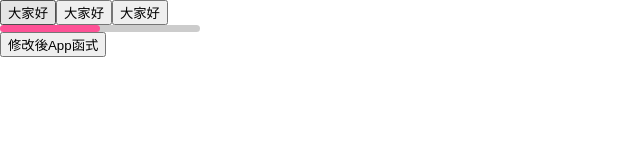
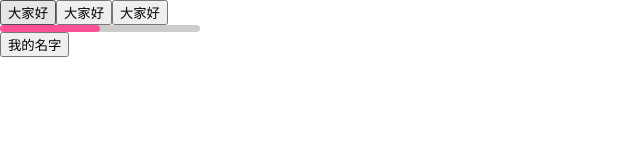
Before and after one commit to TamyTsai/ReactJS-practice, a React (Create React App) app: page / in a window 1280 px wide. Shown: the top 160 px of the page, without its empty margins (0-640 px from the left). Built offline with nearby package versions, Linux system fonts and the light colour scheme.

Commit message:
用props綁定資料

```diff
--- a/src/App.js
+++ b/src/App.js
@@ -1,9 +1,15 @@
 import logo from './logo.svg';
 import './App.css';
 
-function App() {
+function App(props) { // 在函式參數中加入props。給App函式加入props參數來接受props
   return (
-    <button>修改後App函式</button>
+    <button> {props.name} </button> /*修改button標籤中間的內容，注意這裡要使用JSX的{}才能使用js資料*/
+    // React把我們自製的component當中 所有的attribute（屬性） 和 其他用來控制元件的參數(像是button中的文字)整合成一個物件，稱為props
+    // name是自定的屬性名稱
+    // React component設計的方式為，在下列兩個狀況發生時，reactDOM會進入re-render該component的update程序，更新畫面:
+      // 1. props的值改變時
+      // 2. state的值改變時
+    // props是唯讀變數，所以在元件中這樣的寫法是錯誤的: this.props.名稱=值;
   );
   // return (
   //   <div className="App">
--- a/src/index.js
+++ b/src/index.js
@@ -36,7 +36,8 @@ root.render( // 呼叫一個物件「ReactDOM」的render函式
     <Hello/>
     <Hello/>
     <Progress/>
-    <App/>
+    <App name="我的名字"/> {/* 給自製的App元件一個屬性name，用這個name屬性來指定我們按鍵的名稱 */}
+    {/* 屬性的值沒加{}的話，接到的值都會是字串，並不是整數或布林值等資料型態 */}
   </div>,
   // Hello 函式 成為了 component
   // 一般JSX 寫成 {函式名稱}
```
